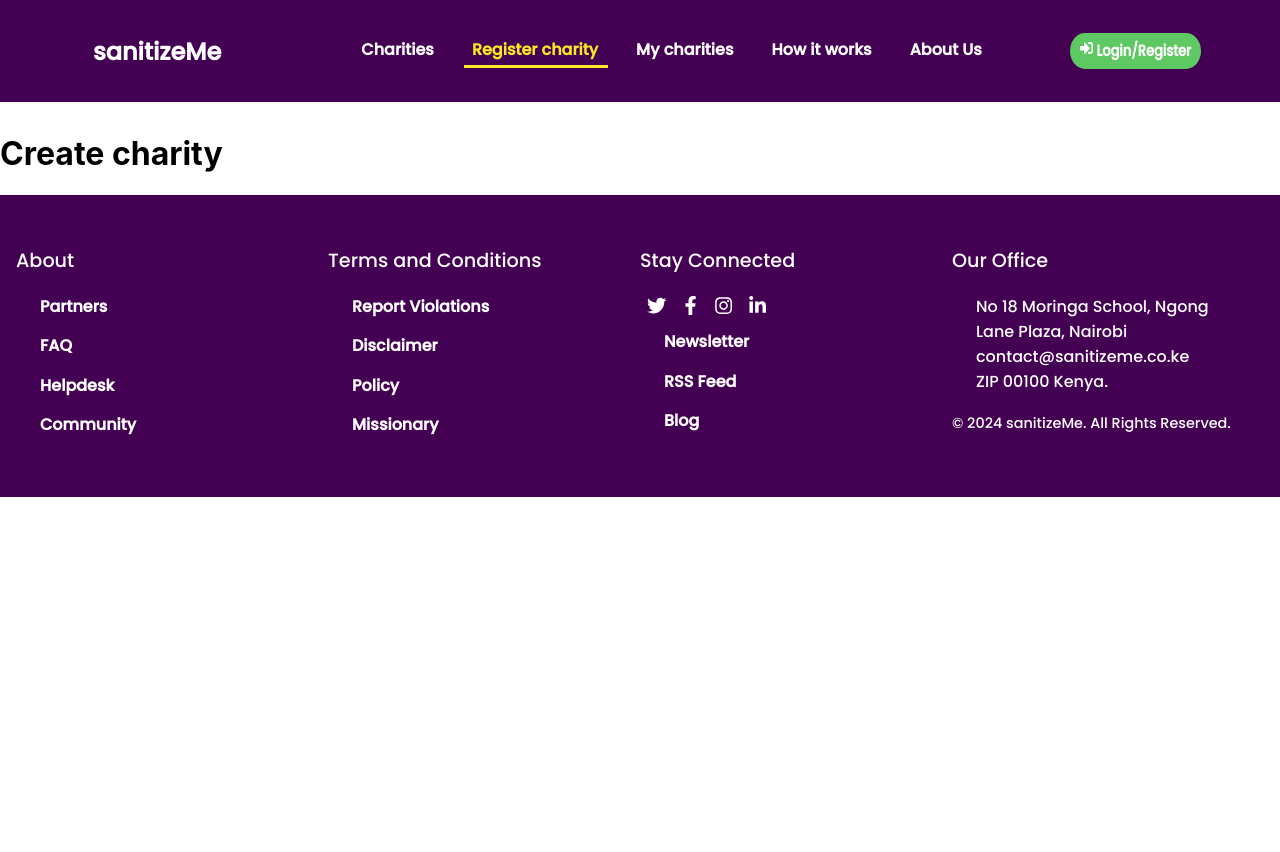
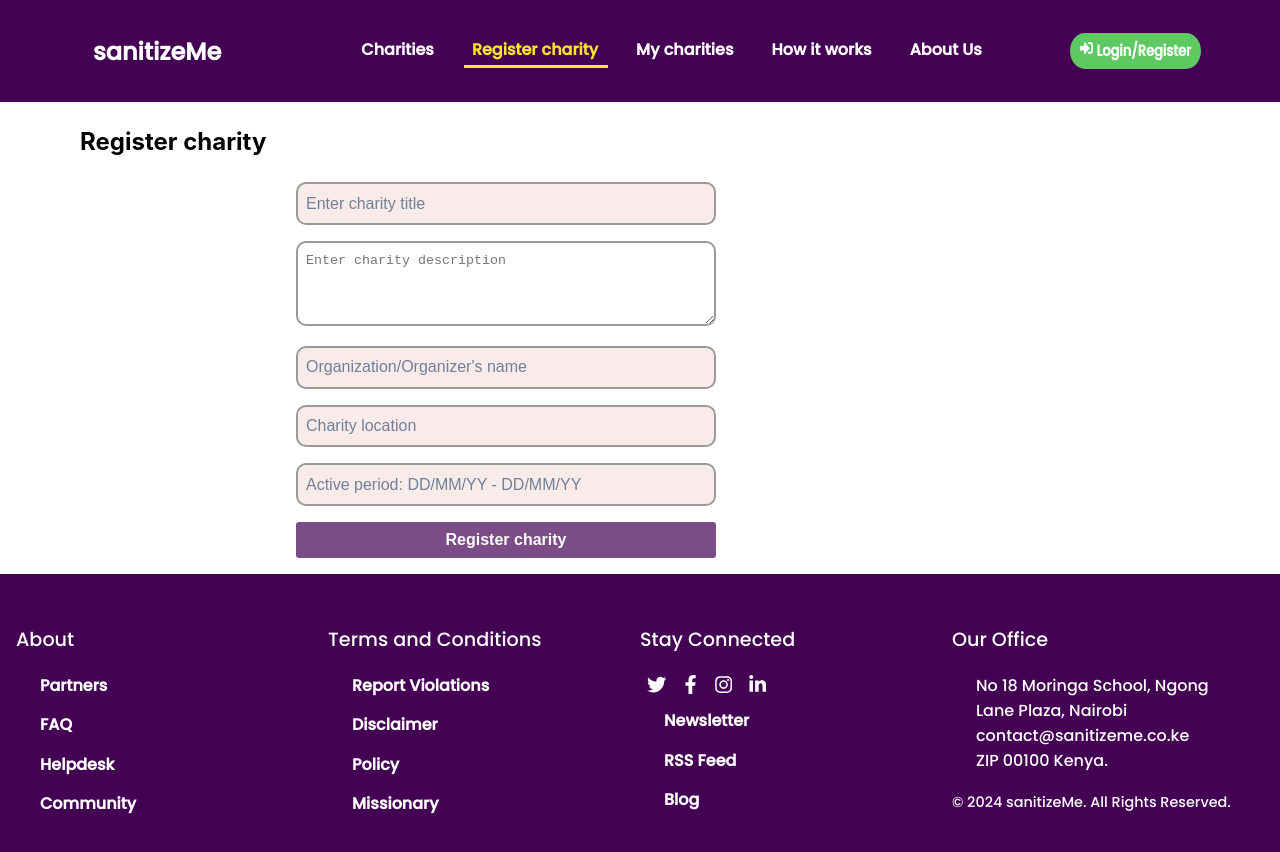
Before and after one commit to Arnold-In-Tech/sanitizeMe, a React (Create React App) app in the folder client/: page /createCharities in a window 1280 px wide. Shown: the top 852 px of the page. Before the commit the page ends 800 px from the top, so only its background shows below. Built offline with nearby package versions, Linux system fonts and the light colour scheme.

Commit message:
Added register charity utility

```diff
--- a/client/src/App.js
+++ b/client/src/App.js
@@ -7,10 +7,9 @@ import Footer from './components/Footer';
 import OpenDonations from './components/OpenDonations';
 import CharityDetails from './components/CharityDetails';
 import Donations from './components/Donations';
-
+import RegisterCharity from './components/Register_charity';
 
 const Homepage = () => <h1>Homepage</h1>;
-const CreateCharities = () => <h1>Create charity</h1>;
 const HowItWorks = () => <h1>How It Works</h1>;
 const MyCharities = () => <h1>My charities</h1>;
 const AboutUs = () => <h1>About Us</h1>;
@@ -27,7 +26,7 @@ const App = () => {
         <Route path="/charityStories/:id" element={<CharityDetails />} />
         <Route path="/donations/:charityId" element = {<Donations />} />
 
-        <Route path="/createCharities" element={<CreateCharities />} />
+        <Route path="/createCharities" element={<RegisterCharity />} />
         <Route path="/howItWorks" element={<HowItWorks />} />
         <Route path="/myCharities" element={<MyCharities />} />
         <Route path="/aboutUs" element={<AboutUs />} />
--- /dev/null
+++ b/client/src/components/Register_charity.js
@@ -0,0 +1,80 @@
+import React, { useState } from 'react';
+import "../stylesheets/Register_charity.css"
+import { useNavigate} from "react-router-dom";
+
+function RegisterCharity() {
+  const [flag, setFlag] = useState(1)
+  const navigate = useNavigate();
+  const [formData, setFormData] = useState({
+    title: '',
+    charity_description: '',
+    organizer_name: '',
+    location: '',
+    period: '',
+    // administrator_id, donor_id, status and total amount will be set to default "Inactive" and 0 respectively in the backend
+  });
+
+  const handleChange = (e) => {
+    const { name, value } = e.target;
+    setFormData({ ...formData, [name]: value });
+  };
+
+  // Handle post request
+  const handleSubmit = (e) => {
+  e.preventDefault();
+  fetch("/createCharities", {
+      method: 'POST',
+      body: JSON.stringify({
+        title: formData.title,
+        charity_description: formData.charity_description,
+        organizer_name: formData.organizer_name,
+        location: formData.location,
+        period: formData.period,
+      }),
+      headers: {
+        'Content-type': 'application/json; charset=UTF-8',
+      },
+  })
+      .then((res) => {
+        console.log(res)
+        return [res.json(), res.status, res.statusText]})
+      .then((post) => {
+        if (post[1] === 201) {
+          alert(formData.title + " successfully registered.");
+          setFormData({
+            title: '',
+            charity_description: '',
+            organizer_name: '',
+            location: '',
+            period: '',
+          });
+          setFlag(1);
+          navigate("/charities");
+        }else{
+          alert("Error " + post[1] + " " + post[2] + " : registration Unsuccessful - Please Login")
+          setFlag(2);  // This will display invalid login
+        }
+      })
+      .catch((err) => {
+        console.log(err.message);
+      });
+  }
+
+
+  return (
+    <div className="register-app">
+      <h2 className="register_charity">Register charity</h2>
+      <form onSubmit={handleSubmit} className="form">
+        <input type="text" name="title" value={formData.title} onChange={handleChange} placeholder="Enter charity title" className="form-item" />
+        <textarea name="charity_description" value={formData.charity_description} onChange={handleChange} placeholder="Enter charity description" rows="4" className="form-item"></textarea>
+        <input type="text" name="organizer_name" value={formData.organizer_name} onChange={handleChange} placeholder="Organization/Organizer's name" className="form-item" />
+        <input type="text" name="location" value={formData.location} onChange={handleChange} placeholder="Charity location" className="form-item" />
+        <input type="text" name="period" value={formData.period} onChange={handleChange} placeholder="Active period: DD/MM/YY - DD/MM/YY" className="form-item" />
+        <button type="submit" className="btn">Register charity</button>
+        { flag === 2 && <p style={{ color: 'red', lineHeight : 1, paddingTop: '0.5em', fontSize: "large", fontWeight: "bold", textAlign: "center" }}>Unsuccessful. Please Login First !</p>}
+      </form>
+    </div>
+  );
+}
+
+export default RegisterCharity;
--- /dev/null
+++ b/client/src/stylesheets/Register_charity.css
@@ -0,0 +1,58 @@
+
+.register-app{
+    max-width: 52rem;
+    margin-left: 5rem;
+}
+
+h2{
+    font-size: 1.5rem;
+    line-height: 1rem;
+    font-weight: bold;
+    margin-bottom: 1rem;
+}
+
+.form{
+    margin-top: 1rem;
+    width: 66.666667%;
+}
+
+
+.form-item{
+    width: 100%;
+    margin-top: 1rem;
+    border-width: 1px;
+    border-radius: 10px;
+    color: #4a5568;
+    border: 2px solid #999999;
+    padding: 0.65rem 0.5rem;
+}
+
+input:focus,
+select:focus {
+  border-color: #FADBD8;
+}
+
+input::placeholder,
+select::placeholder {
+  color: #718096;
+}
+
+
+.btn {
+    display: block;
+    margin: 1rem 0;
+    padding: 0.55rem 0.5rem;
+    background-color: #440154;
+    opacity: 0.7;
+    color: white;
+    border: none;
+    border-radius: 3px;
+    width: 105%;
+    font-size: 1rem;
+    font-weight: bold;
+    cursor: pointer;
+}
+
+.btn:hover {
+    opacity: 1;
+}
```
Also changed, not shown: 1 other file (tests, documents, lock files or other folders).
